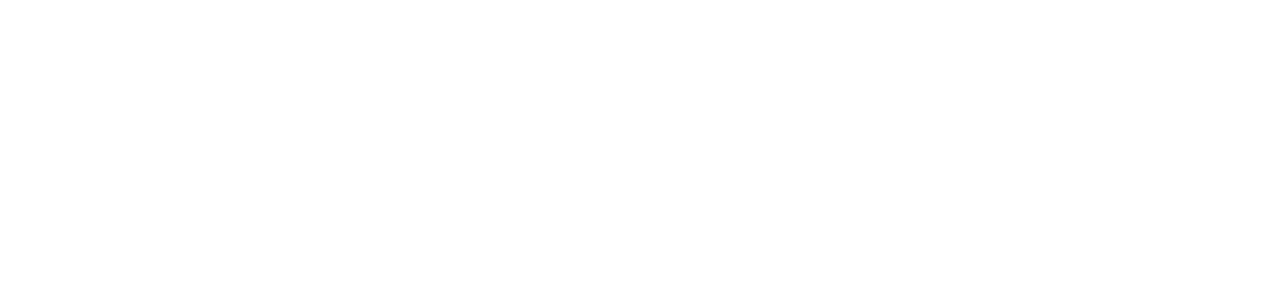
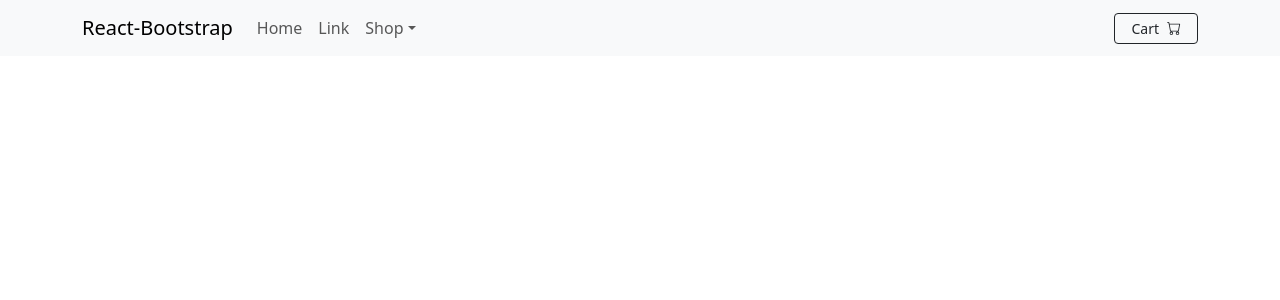
Before and after one commit to ACZH05/ecommerce-template-react, a React (Vite) app: page / in a window 1280 px wide. Shown: the top 300 px of the page. Built offline with nearby package versions, Linux system fonts and the light colour scheme.

Commit message:
Add navbar

```diff
--- a/package.json
+++ b/package.json
@@ -11,9 +11,11 @@
   },
   "dependencies": {
     "bootstrap": "^5.3.0",
+    "bootstrap-icons": "^1.10.5",
     "react": "^18.2.0",
     "react-bootstrap": "^2.7.4",
-    "react-dom": "^18.2.0"
+    "react-dom": "^18.2.0",
+    "react-icons": "^4.9.0"
   },
   "devDependencies": {
     "@types/react": "^18.0.37",
--- a/src/App.jsx
+++ b/src/App.jsx
@@ -1,9 +1,49 @@
 import 'bootstrap/dist/css/bootstrap.css'
+import Container from 'react-bootstrap/Container';
+import Nav from 'react-bootstrap/Nav';
+import Navbar from 'react-bootstrap/Navbar';
+import NavDropdown from 'react-bootstrap/NavDropdown';
+import Button from 'react-bootstrap/Button';
+import { BsCart } from 'react-icons/bs'
+
+function NavBar() {
+  return (
+    <>
+      <Navbar bg="light" expand="lg">
+      <Container>
+        <Navbar.Brand href="#home">React-Bootstrap</Navbar.Brand>
+        <Navbar.Toggle aria-controls="basic-navbar-nav" />
+        <Navbar.Collapse id="basic-navbar-nav">
+          <Nav className="me-auto">
+            <Nav.Link href="#home">Home</Nav.Link>
+            <Nav.Link href="#link">Link</Nav.Link>
+            <NavDropdown title="Shop" id="basic-nav-dropdown">
+              <NavDropdown.Item href="#action/3.1">Action</NavDropdown.Item>
+              <NavDropdown.Item href="#action/3.2">
+                Another action
+              </NavDropdown.Item>
+              <NavDropdown.Item href="#action/3.3">Something</NavDropdown.Item>
+              <NavDropdown.Divider />
+              <NavDropdown.Item href="#action/3.4">
+                Separated link
+              </NavDropdown.Item>
+            </NavDropdown>
+          </Nav>
+          <Button variant="outline-dark" size='sm' className='d-flex align-items-center px-3'>
+            <span>Cart</span>
+            <BsCart className='ms-2'/>
+          </Button>
+        </Navbar.Collapse>
+      </Container>
+    </Navbar>
+    </>
+  )
+}
 
 function App() {
   return (
     <div>
-
+      <NavBar />
     </div>
   )
 }
```
Also changed, not shown: 1 other file (tests, documents, lock files or other folders).
